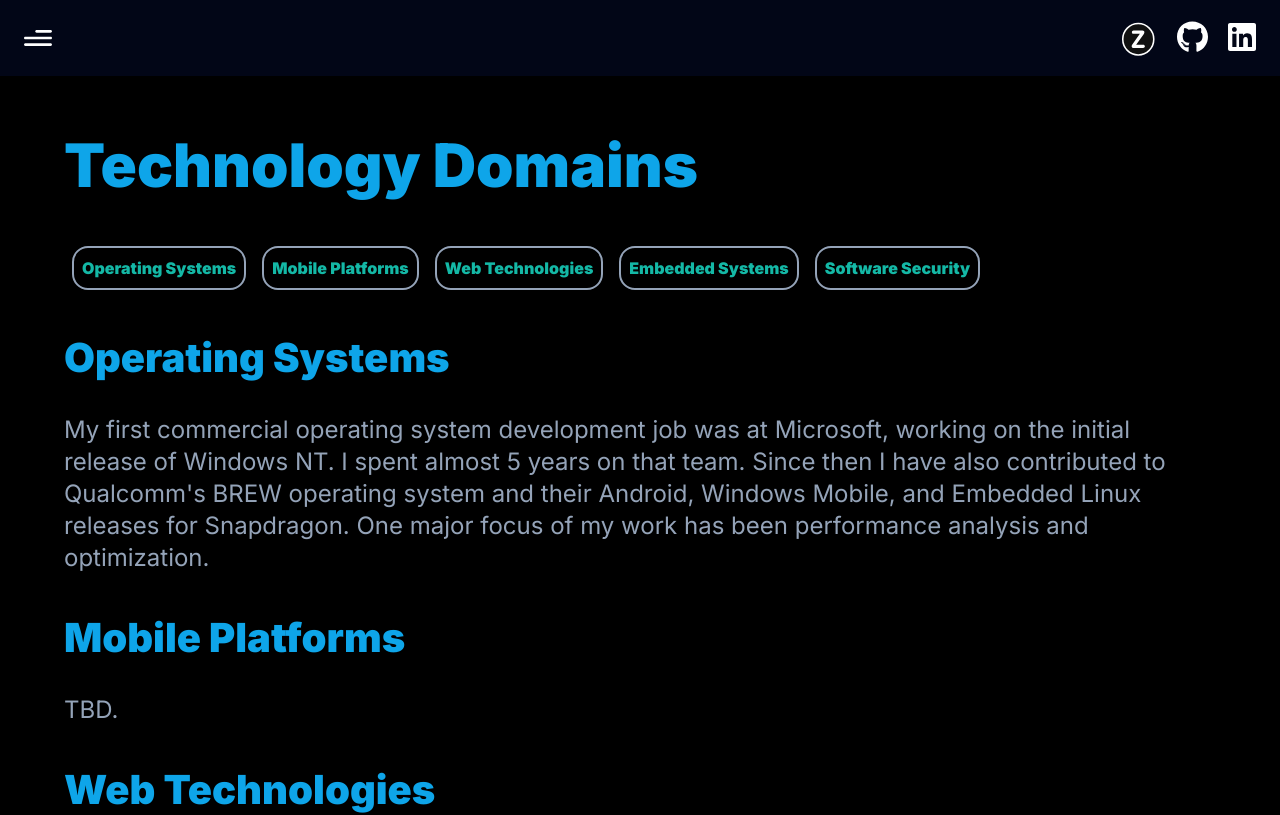
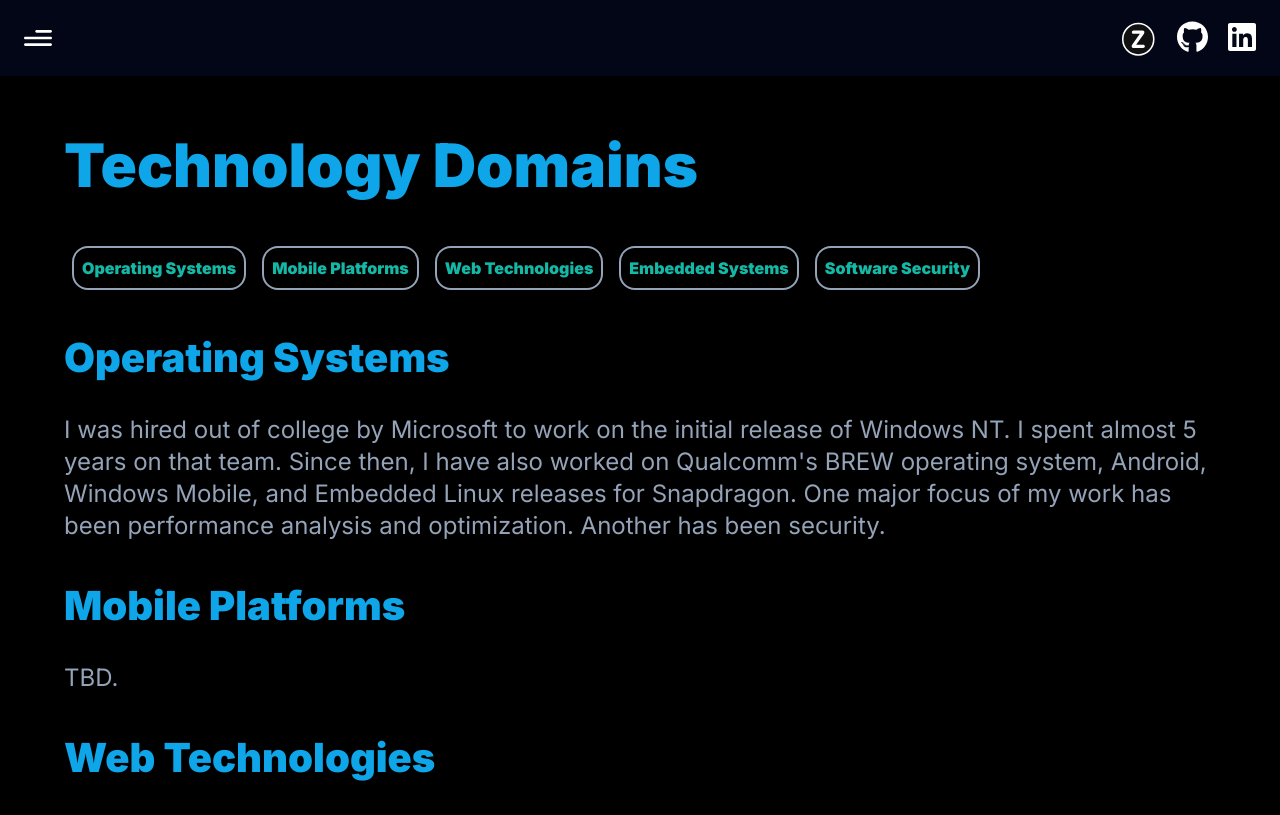
Before and after one commit to veryoddthomas/about, a Next.js app: page /domains in a window 1280 px wide. Shown: the top 815 px of the page. Built offline with nearby package versions, Linux system fonts and the light colour scheme.

Commit message:
Updated operating systems information

```diff
--- a/app/data/domains.js
+++ b/app/data/domains.js
@@ -14,12 +14,12 @@
         icon: os,
         desc: [
             `
-My first commercial operating system development job was at Microsoft,
-working on the initial release of Windows NT.  I spent almost 5 years
-on that team.  Since then I have also contributed to Qualcomm's BREW
-operating system and their Android, Windows Mobile, and Embedded Linux
+I was hired out of college by Microsoft to work on the initial release
+of Windows NT.  I spent almost 5 years
+on that team.  Since then, I have also worked on Qualcomm's BREW
+operating system, Android, Windows Mobile, and Embedded Linux
 releases for Snapdragon.  One major focus of my work has been performance
-analysis and optimization.
+analysis and optimization.  Another has been security.
             `,
         ],
     },
```
